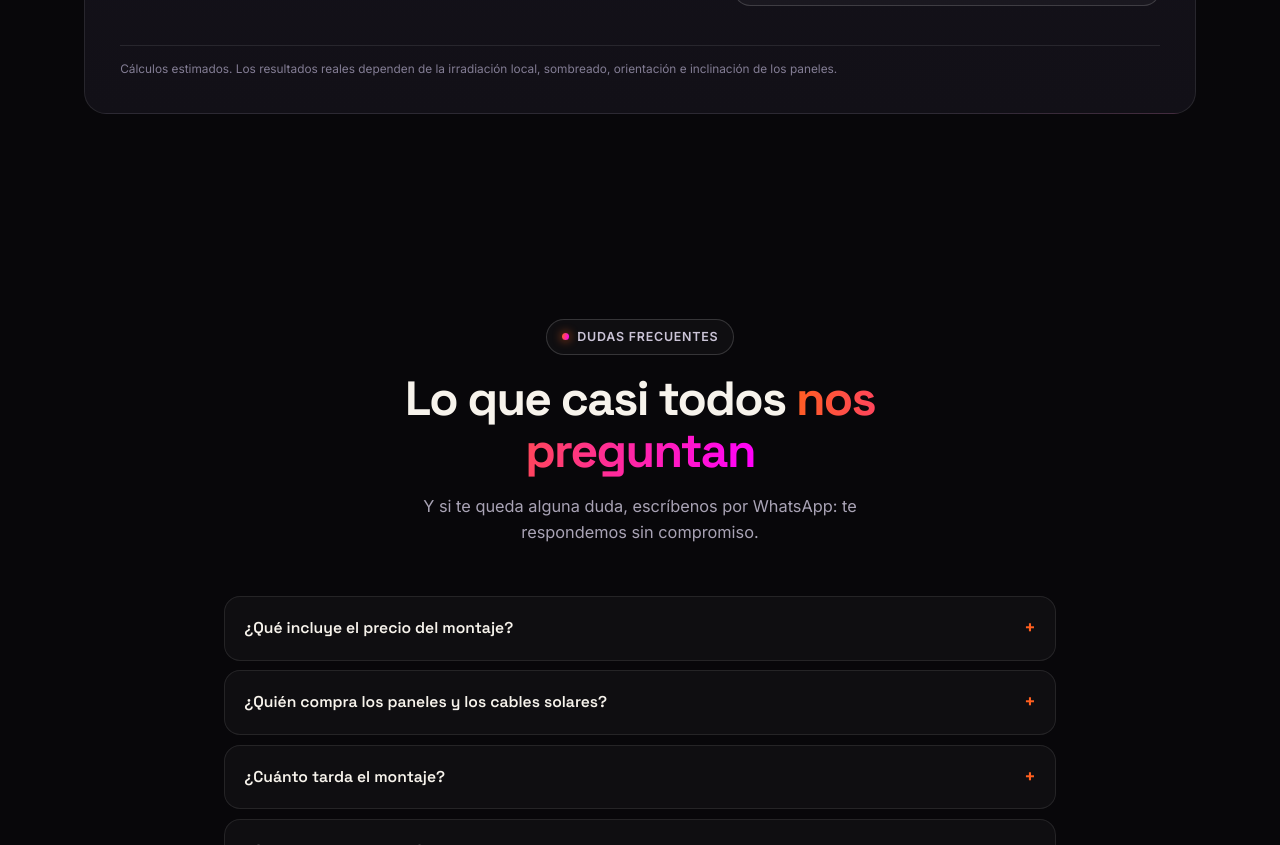
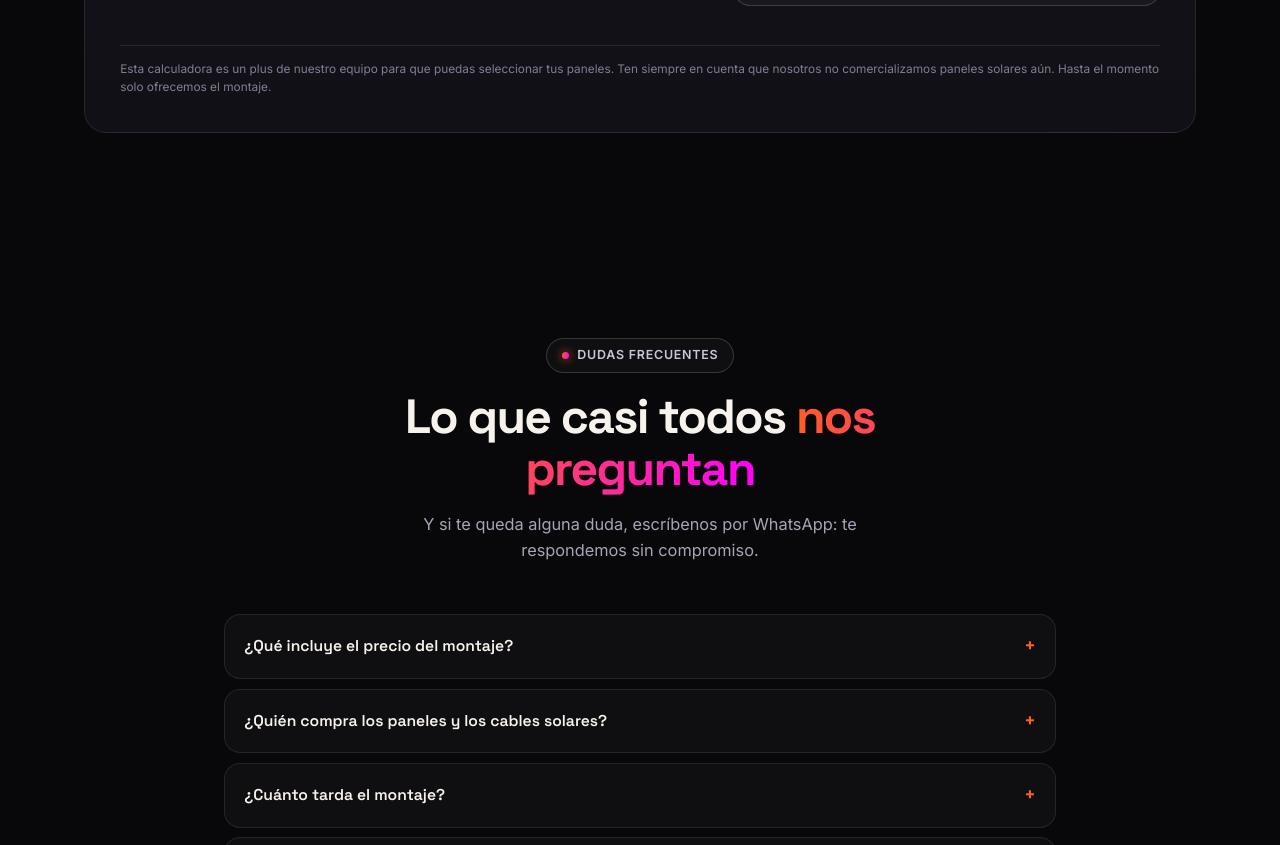
Before and after one commit to maicolalmaralestamayo/SolarTwin, a plain HTML site: page index.html in a window 1280 px wide. Shown: the part 5575-6420 px from the top of the page. Drawn offline with Linux system fonts and the light colour scheme.

Commit message:
Actualizar texto de aviso de la calculadora solar
🤖 Generated with Codebuff
Co-Authored-By: Codebuff <noreply@codebuff.com>

```diff
--- a/index.html
+++ b/index.html
@@ -1078,8 +1078,9 @@
             </div>
 
             <p class="calc-disclaimer">
-              Cálculos estimados. Los resultados reales dependen de la irradiación local, sombreado,
-              orientación e inclinación de los paneles.
+              Esta calculadora es un plus de nuestro equipo para que puedas seleccionar tus paneles.
+              Ten siempre en cuenta que nosotros no comercializamos paneles solares aún. Hasta el
+              momento solo ofrecemos el montaje.
             </p>
           </div>
         </div>
```
